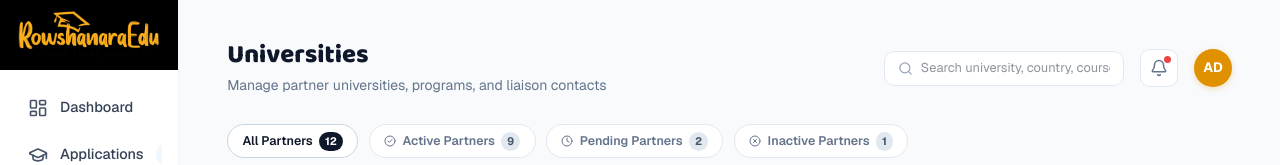
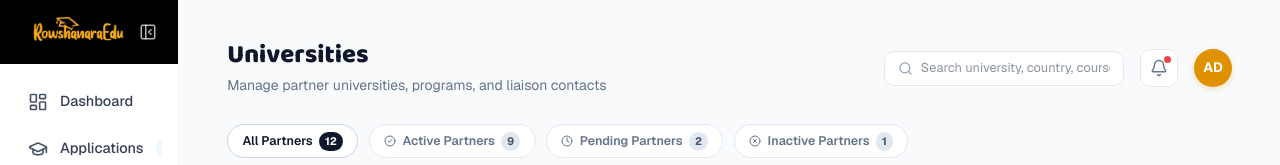
Before and after one commit to princeshiamofficial/Rowshanara-Edu, a Next.js app: page /admin/universities in a window 1280 px wide. Shown: the top 165 px of the page. Built offline with nearby package versions, Linux system fonts and the light colour scheme.

Commit message:
fix: resolve sticky hover state on AdminSidebar emblem collapse button

```diff
--- a/src/components/admin/AdminSidebar.tsx
+++ b/src/components/admin/AdminSidebar.tsx
@@ -43,6 +43,7 @@ export default function AdminSidebar({ activeTab, setActiveTab, onLogout }: Admi
   const router = useRouter();
   const [isCollapsed, setIsCollapsed] = useState(false);
   const [hoveredItem, setHoveredItem] = useState<string | null>(null);
+  const [isEmblemHovered, setIsEmblemHovered] = useState(false);
 
   // Track open state for dropdown menus. Settings is open by default matching reference.
   const [openMenus, setOpenMenus] = useState<Record<string, boolean>>({
@@ -104,7 +105,7 @@ export default function AdminSidebar({ activeTab, setActiveTab, onLogout }: Admi
           display: 'flex',
           alignItems: 'center',
           gap: '0.75rem',
-          padding: isCollapsed ? '0.5rem 0.5rem' : '0.625rem 1rem',
+          padding: isCollapsed ? '0.5rem 0.5rem' : '0.625rem 0.75rem',
           backgroundColor: '#000000',
           margin: isCollapsed ? '-0.75rem -0.75rem 1rem -0.75rem' : '-0.75rem -1rem 1rem -1rem',
           width: 'auto',
@@ -113,7 +114,7 @@ export default function AdminSidebar({ activeTab, setActiveTab, onLogout }: Admi
         }}
       >
         {isCollapsed ? (
-          /* Collapsed State: Gold brand circle emblem */
+          /* Collapsed State: Gold brand circle emblem (hover to reveal expand icon) */
           <div
             style={{
               width: '48px',
@@ -127,37 +128,60 @@ export default function AdminSidebar({ activeTab, setActiveTab, onLogout }: Admi
               color: 'white',
               flexShrink: 0,
               cursor: 'pointer',
+              position: 'relative'
             }}
-            onClick={() => setIsCollapsed(false)}
+            onClick={() => {
+              setIsCollapsed(false);
+              setIsEmblemHovered(false);
+            }}
+            onMouseEnter={() => setIsEmblemHovered(true)}
+            onMouseLeave={() => setIsEmblemHovered(false)}
+            title="Expand sidebar"
           >
             <div
+              className="emblem-logo"
               style={{
                 width: '24px',
                 height: '24px',
                 borderRadius: '50%',
                 border: '5.5px solid rgba(255,255,255,0.9)',
                 boxSizing: 'border-box',
+                transition: 'opacity 0.2s',
+                position: 'absolute',
+                opacity: isEmblemHovered ? 0 : 1
               }}
             ></div>
+            <div
+              className="expand-icon"
+              style={{
+                display: 'flex',
+                alignItems: 'center',
+                justifyContent: 'center',
+                opacity: isEmblemHovered ? 1 : 0,
+                transition: 'opacity 0.2s',
+                position: 'absolute'
+              }}
+            >
+              <PanelLeftOpen size={20} />
+            </div>
           </div>
         ) : (
-          /* Expanded State: Official Rowshanara Edu logo */
+          /* Expanded State: Official Rowshanara Edu logo with collapse button */
           <div
-            onClick={() => setIsCollapsed(true)}
             style={{
               display: 'flex',
               alignItems: 'center',
-              justifyContent: 'center',
+              justifyContent: 'space-between',
               width: '100%',
-              cursor: 'pointer',
+              gap: '0.5rem',
             }}
           >
-            <div style={{ display: 'flex', alignItems: 'center', justifyContent: 'center', overflow: 'hidden' }}>
+            <div style={{ display: 'flex', alignItems: 'center', justifyContent: 'center', overflow: 'hidden', flex: 1, paddingLeft: '1.25rem' }}>
               <img
                 src="/logo.png"
                 alt="Rowshanara Edu"
                 style={{
-                  height: '50px',
+                  height: '44px',
                   width: 'auto',
                   display: 'block',
                   maxWidth: '100%',
@@ -165,6 +189,36 @@ export default function AdminSidebar({ activeTab, setActiveTab, onLogout }: Admi
                 }}
               />
             </div>
+            <button
+              onClick={() => {
+                setIsCollapsed(true);
+                setIsEmblemHovered(false);
+              }}
+              style={{
+                background: 'transparent',
+                border: 'none',
+                color: 'rgba(255,255,255,0.7)',
+                cursor: 'pointer',
+                display: 'flex',
+                alignItems: 'center',
+                justifyContent: 'center',
+                padding: '0.35rem',
+                borderRadius: '6px',
+                transition: 'all 0.2s',
+                marginRight: '0.25rem',
+              }}
+              onMouseEnter={e => {
+                e.currentTarget.style.color = '#ffb74d';
+                e.currentTarget.style.backgroundColor = 'rgba(255,255,255,0.1)';
+              }}
+              onMouseLeave={e => {
+                e.currentTarget.style.color = 'rgba(255,255,255,0.7)';
+                e.currentTarget.style.backgroundColor = 'transparent';
+              }}
+              title="Collapse sidebar"
+            >
+              <PanelLeftClose size={18} />
+            </button>
           </div>
         )}
       </div>
```
